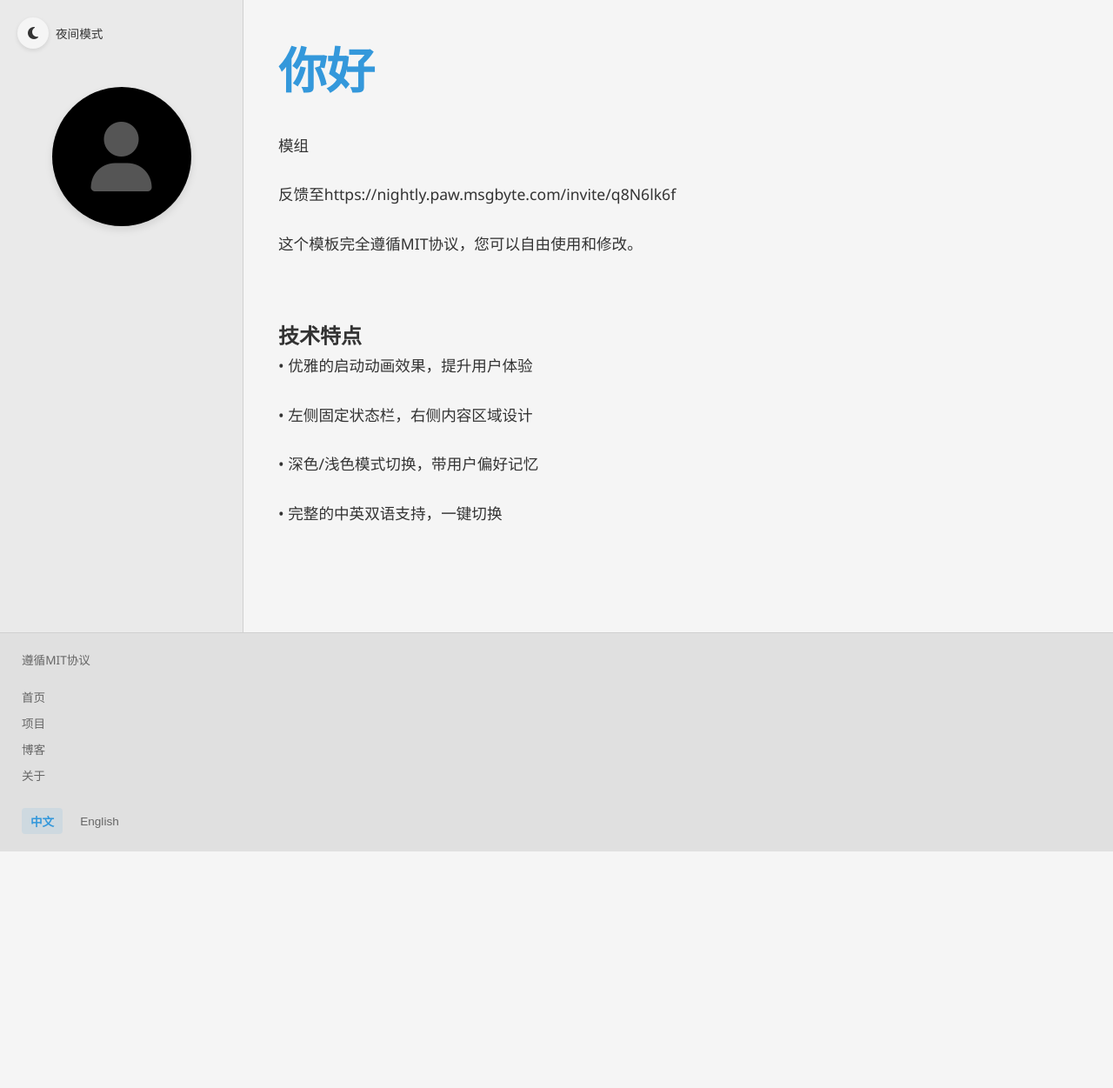
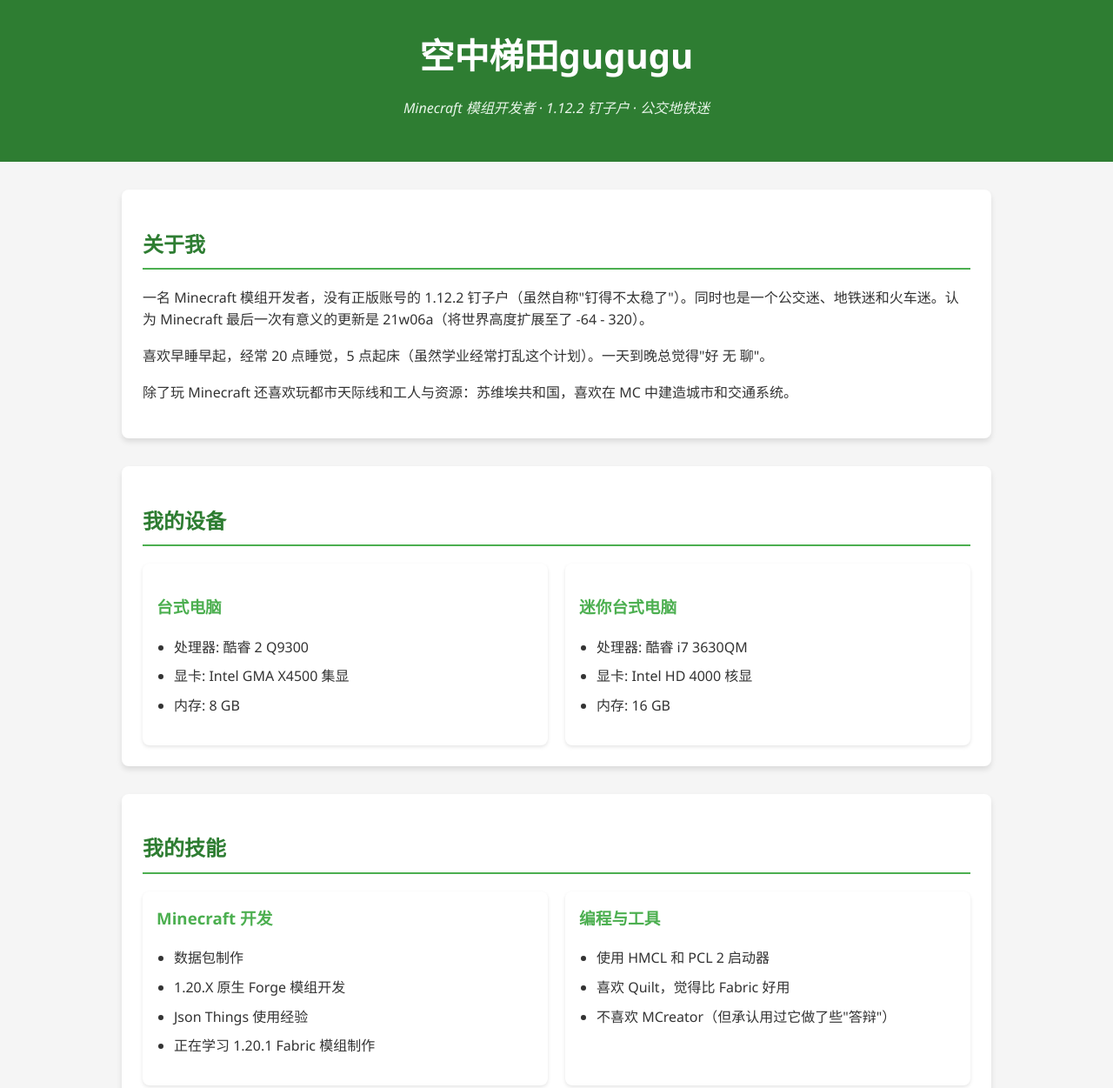
Before and after one commit to kongzhongtitian/kongzhongtitian.github.io, a plain HTML site: page index.html in a window 1280 px wide. Shown: the top 1251 px of the page at 87% size. Before the commit the page ends 979 px from the top, so only its background shows below. Drawn offline with Linux system fonts and the light colour scheme.

Commit message:
Update index.html

```diff
--- a/index.html
+++ b/index.html
@@ -3,449 +3,283 @@
 <head>
     <meta charset="UTF-8">
     <meta name="viewport" content="width=device-width, initial-scale=1.0">
-    <title>空中梯田gugugu的个人网站</title>
-    <link rel="stylesheet" href="https://cdnjs.cloudflare.com/ajax/libs/font-awesome/6.4.0/css/all.min.css">
+    <title>空中梯田gugugu - Minecraft 模组开发者</title>
     <style>
         :root {
-            --primary-color: #3498db;
-            --text-color: #333;
-            --bg-color: #f5f5f5;
-            --sidebar-bg: #eaeaea;
-            --border-color: #d0d0d0;
-            --footer-bg: #e0e0e0;
-            --footer-height: 120px; /* 增加高度 */
-        }
-
-        .dark-mode {
-            --primary-color: #3498db;
-            --text-color: #f0f0f0;
-            --bg-color: #1a1a1a;
-            --sidebar-bg: #222;
-            --border-color: #444;
-            --footer-bg: #121212;
-        }
-
-        * {
-            margin: 0;
-            padding: 0;
-            box-sizing: border-box;
-            transition: background-color 0.3s, color 0.3s, opacity 0.5s, transform 0.5s;
+            --primary-color: #2e7d32;   /* 主要颜色 */
+            --secondary-color: #4caf50; /* 次要颜色 */
+            --background-color: #f5f5f5; /* 背景颜色 */
+            --text-color: #333;         /* 文字颜色 */
+            --light-text: #757575;      /* 浅色文字 */
+            --card-bg: #ffffff;         /* 卡片背景 */
         }
 
         body {
-            font-family: 'Segoe UI', 'Microsoft YaHei', sans-serif;
-            background-color: var(--bg-color);
+            font-family: 'Segoe UI', Tahoma, Geneva, Verdana, sans-serif;
+            line-height: 1.6;
+            margin: 0;
+            padding: 0;
+            background-color: var(--background-color);
             color: var(--text-color);
-            line-height: 1.6;
-            overflow-x: hidden;
-            min-height: 100vh;
-            display: flex;
-            flex-direction: column;
         }
 
-        /* 页面加载动画 */
-        @keyframes fadeIn {
-            from { opacity: 0; transform: translateY(20px); }
-            to { opacity: 1; transform: translateY(0); }
+        .container {
+            max-width: 1000px;
+            margin: 0 auto;
+            padding: 0 20px;
         }
 
-        .main-container {
-            display: flex;
-            flex: 1;
-            width: 100%;
-            animation: fadeIn 0.8s ease-out forwards;
-            opacity: 0;
-        }
-
-        /* 左侧状态栏 - 固定在左侧 */
-        .sidebar {
-            width: 280px;
-            min-width: 280px;
-            background-color: var(--sidebar-bg);
-            padding: 30px 20px;
-            border-right: 1px solid var(--border-color);
-            display: flex;
-            flex-direction: column;
-            align-items: center;
-            position: relative;
-        }
-
-        .avatar {
-            width: 160px;
-            height: 160px;
-            background-color: #000;
-            border-radius: 50%;
-            margin: 70px 0 40px;
-            display: flex;
-            align-items: center;
-            justify-content: center;
-            overflow: hidden;
-            position: relative;
-            box-shadow: 0 4px 10px rgba(0, 0, 0, 0.1);
-        }
-
-        .avatar i {
-            font-size: 5rem;
-            color: #555;
-        }
-
-        /* 模式切换按钮 - 固定在左上角 */
-        .mode-toggle-container {
-            position: absolute;
-            top: 20px;
-            left: 20px;
-            display: flex;
-            align-items: center;
-            gap: 10px;
-            z-index: 10;
-        }
-
-        .mode-toggle {
-            background: none;
-            border: none;
-            color: var(--text-color);
-            cursor: pointer;
-            display: flex;
-            align-items: center;
-            font-size: 0.85rem;
-            gap: 8px;
-        }
-
-        .toggle-circle {
-            width: 36px;
-            height: 36px;
-            border-radius: 50%;
-            background-color: var(--bg-color);
-            display: flex;
-            align-items: center;
-            justify-content: center;
-            box-shadow: 0 2px 5px rgba(0, 0, 0, 0.1);
-        }
-
-        .toggle-circle i {
-            font-size: 1rem;
-        }
-
-        .mode-toggle:hover .toggle-circle {
-            transform: scale(1.05);
-        }
-
-        /* 模式切换提示 - 放在左上角下方 */
-        .mode-notification {
-            position: absolute;
-            top: 65px;
-            left: 0;
-            right: 0;
+        header {
             background-color: var(--primary-color);
             color: white;
+            padding: 2rem 0;
             text-align: center;
-            padding: 8px;
-            font-size: 0.8rem;
-            opacity: 0;
-            transform: translateY(-20px);
-            transition: all 0.3s ease;
-            border-radius: 0 0 4px 4px;
-            z-index: 5;
-        }
-
-        .mode-notification.show {
-            opacity: 1;
-            transform: translateY(0);
-        }
-
-        /* 右侧内容区域 */
-        .main-content {
-            flex: 1;
-            padding: 50px 40px;
-            display: flex;
-            flex-direction: column;
-            overflow: auto;
+            margin-bottom: 2rem;
         }
 
         h1 {
-            font-size: 3.5rem;
-            margin-bottom: 40px;
-            color: var(--primary-color);
-            text-align: left;
-            font-weight: 600;
-            letter-spacing: -1px;
-            line-height: 1.1;
+            margin: 0;
+            font-size: 2.5rem;
         }
 
-        .content-section {
-            margin-bottom: 40px;
-            max-width: 800px;
+        h2 {
+            color: var(--primary-color);
+            border-bottom: 2px solid var(--secondary-color);
+            padding-bottom: 0.5rem;
         }
 
-        .bilingual {
-            margin-bottom: 30px;
+        h3 {
+            color: var(--secondary-color);
         }
 
-        .bilingual p {
-            margin-bottom: 25px;
-            font-size: 1.1rem;
-            line-height: 1.8;
+        .tagline {
+            font-style: italic;
+            color: #e8f5e9;
         }
 
-        .bilingual p:last-child {
-            color: #666;
-            font-style: italic;
+        section {
+            background-color: var(--card-bg);
+            border-radius: 8px;
+            box-shadow: 0 4px 6px rgba(0, 0, 0, 0.1);
+            padding: 1.5rem;
+            margin-bottom: 2rem;
         }
 
-        .dark-mode .bilingual p:last-child {
-            color: #aaa;
+        .flex-container {
+            display: flex;
+            flex-wrap: wrap;
+            gap: 20px;
         }
 
-        /* 底部栏 - 垂直排列，左对齐 */
-        footer {
-            background-color: var(--footer-bg);
-            min-height: var(--footer-height);
-            padding: 20px 25px;
-            border-top: 1px solid var(--border-color);
-            font-size: 0.85rem;
-            display: flex;
-            flex-direction: column;
-            align-items: flex-start;
-            gap: 12px;
+        .card {
+            flex: 1 1 300px;
+            background-color: var(--card-bg);
+            border-radius: 8px;
+            box-shadow: 0 2px 4px rgba(0, 0, 0, 0.1);
+            padding: 1rem;
         }
 
-        .footer-section {
-            display: flex;
-            flex-direction: column;
-            align-items: flex-start;
-            width: 100%;
+        .project, .skill-category {
+            margin-bottom: 1.5rem;
         }
 
-        .license {
-            color: #666;
-            font-size: 0.85rem;
-            margin-bottom: 10px;
+        .project h3, .skill-category h3 {
+            margin-top: 0;
         }
 
-        .dark-mode .license {
-            color: #aaa;
+        .likes-dislikes {
+            display: flex;
+            flex-wrap: wrap;
+            gap: 20px;
         }
 
-        .footer-links {
-            display: flex;
-            flex-direction: column;
-            gap: 8px;
-            margin-bottom: 15px;
+        .likes, .dislikes {
+            flex: 1 1 300px;
         }
 
-        .footer-links a {
-            color: #666;
-            text-decoration: none;
-            transition: color 0.3s;
-            font-size: 0.85rem;
+        ul {
+            padding-left: 20px;
         }
 
-        .dark-mode .footer-links a {
-            color: #aaa;
+        li {
+            margin-bottom: 0.5rem;
         }
 
-        .footer-links a:hover {
+        a {
             color: var(--primary-color);
+            text-decoration: none;
         }
 
-        .lang-switch {
-            display: flex;
-            gap: 10px;
+        a:hover {
+            text-decoration: underline;
         }
 
-        .lang-switch button {
-            background: none;
-            border: none;
-            color: #666;
-            cursor: pointer;
-            font-size: 0.85rem;
-            padding: 5px 10px;
-            border-radius: 4px;
-            transition: all 0.3s;
+        footer {
+            text-align: center;
+            padding: 2rem 0;
+            color: var(--light-text);
+            font-size: 0.9rem;
         }
 
-        .dark-mode .lang-switch button {
-            color: #aaa;
-        }
-
-        .lang-switch button.active {
-            color: var(--primary-color);
-            background-color: rgba(52, 152, 219, 0.1);
-            font-weight: bold;
+        @media (max-width: 768px) {
+            .flex-container, .likes-dislikes {
+                flex-direction: column;
+            }
         }
     </style>
 </head>
 <body>
-    <div class="main-container">
-        <!-- 左侧状态栏 - 固定在左侧 -->
-        <aside class="sidebar">
-            <!-- 模式切换按钮和文字 -->
-            <div class="mode-toggle-container">
-                <button class="mode-toggle" id="modeToggle">
-                    <div class="toggle-circle">
-                        <i class="fas fa-moon"></i>
-                    </div>
-                    <span id="modeText">夜间模式</span>
-                </button>
-            </div>
+    <header>
+        <div class="container">
+            <h1>空中梯田gugugu</h1>
+            <p class="tagline">Minecraft 模组开发者 · 1.12.2 钉子户 · 公交地铁迷</p>
+        </div>
+    </header>
 
-            <!-- 模式切换提示 -->
-            <div class="mode-notification" id="modeNotification"></div>
+    <div class="container">
+        <section id="about">
+            <h2>关于我</h2>
+            <p>一名 Minecraft 模组开发者，没有正版账号的 1.12.2 钉子户（虽然自称"钉得不太稳了"）。同时也是一个公交迷、地铁迷和火车迷。认为 Minecraft 最后一次有意义的更新是 21w06a（将世界高度扩展至了 -64 - 320）。</p>
+            <p>喜欢早睡早起，经常 20 点睡觉，5 点起床（虽然学业经常打乱这个计划）。一天到晚总觉得"好 无 聊"。</p>
+            <p>除了玩 Minecraft 还喜欢玩都市天际线和工人与资源：苏维埃共和国，喜欢在 MC 中建造城市和交通系统。</p>
+        </section>
 
-            <div class="avatar">
-                <i class="fas fa-user"></i>
-            </div>
-        </aside>
-
-        <!-- 右侧内容区域 -->
-        <main class="main-content">
-            <h1 class="lang-zh">你好</h1>
-            <h1 class="lang-en">你好</h1>
-
-            <div class="content-section">
-                <div class="bilingual" id="introText">
-                    <p class="lang-zh">模组</p>
-                    <p class="lang-en">反馈</p>
-
-                    <p class="lang-zh">反馈至https://nightly.paw.msgbyte.com/invite/q8N6lk6f</p>
-                    <p class="lang-en">https://nightly.paw.msgbyte.com/invite/q8N6lk6f</p>
-
-                    <p class="lang-zh">这个模板完全遵循MIT协议，您可以自由使用和修改。</p>
-                    <p class="lang-en">This template fully adheres to the MIT license, allowing you to use and modify it freely.</p>
+        <section id="hardware">
+            <h2>我的设备</h2>
+            <div class="flex-container">
+                <div class="card">
+                    <h3>台式电脑</h3>
+                    <ul>
+                        <li>处理器: 酷睿 2 Q9300</li>
+                        <li>显卡: Intel GMA X4500 集显</li>
+                        <li>内存: 8 GB</li>
+                    </ul>
+                </div>
+                <div class="card">
+                    <h3>迷你台式电脑</h3>
+                    <ul>
+                        <li>处理器: 酷睿 i7 3630QM</li>
+                        <li>显卡: Intel HD 4000 核显</li>
+                        <li>内存: 16 GB</li>
+                    </ul>
                 </div>
             </div>
+        </section>
 
-            <div class="content-section">
-                <div class="bilingual" id="featureText">
-                    <h2 class="lang-zh">技术特点</h2>
-                    <h2 class="lang-en">Technical Features</h2>
-
-                    <p class="lang-zh">• 优雅的启动动画效果，提升用户体验</p>
-                    <p class="lang-en">• Elegant launch animation to enhance user experience</p>
-
-                    <p class="lang-zh">• 左侧固定状态栏，右侧内容区域设计</p>
-                    <p class="lang-en">• Fixed left sidebar with content area on the right</p>
-
-                    <p class="lang-zh">• 深色/浅色模式切换，带用户偏好记忆</p>
-                    <p class="lang-en">• Dark/light mode switching with user preference memory</p>
-
-                    <p class="lang-zh">• 完整的中英双语支持，一键切换</p>
-                    <p class="lang-en">• Complete bilingual support with one-click switching</p>
+        <section id="skills">
+            <h2>我的技能</h2>
+            <div class="flex-container">
+                <div class="skill-category card">
+                    <h3>Minecraft 开发</h3>
+                    <ul>
+                        <li>数据包制作</li>
+                        <li>1.20.X 原生 Forge 模组开发</li>
+                        <li>Json Things 使用经验</li>
+                        <li>正在学习 1.20.1 Fabric 模组制作</li>
+                    </ul>
+                </div>
+                <div class="skill-category card">
+                    <h3>编程与工具</h3>
+                    <ul>
+                        <li>使用 HMCL 和 PCL 2 启动器</li>
+                        <li>喜欢 Quilt，觉得比 Fabric 好用</li>
+                        <li>不喜欢 MCreator（但承认用过它做了些"答辩"）</li>
+                    </ul>
                 </div>
             </div>
-        </main>
+        </section>
+
+        <section id="projects">
+            <h2>我的项目</h2>
+            <div class="project">
+                <h3>不要饿死4 (Don't Starve 4)</h3>
+                <p>使用 Json Things 制作的模组，于 2025 年 3 月份完成。</p>
+            </div>
+            <div class="project">
+                <h3>不要饿死4：重生 (Don't Starve 4: Reborn)</h3>
+                <p>使用原生 Forge 模组技术重制的版本，于 2025 年下半暑假完成。</p>
+            </div>
+            <div class="project">
+                <h3>鸭子科技 (原工业追加)</h3>
+                <p>科技类模组项目，最初诞生于 2024 年劳动节，多次延期后计划于 2025 年 10 月份发布，但"说不定还要拖到 2026 年寒假"。</p>
+            </div>
+            <div class="project">
+                <h3>刷怪蛋配方 (Spawn Eggs Recipes)</h3>
+                <p>与团队共同开发的模组。</p>
+            </div>
+            <div class="project">
+                <h3>配方追加-盐块</h3>
+                <p>于 2024 年发布在百科的第一个配方追加。</p>
+            </div>
+        </section>
+
+        <section id="teams">
+            <h2>我的团队</h2>
+            <div class="flex-container">
+                <div class="card">
+                    <h3>田野工坊</h3>
+                    <p>参与开发和合作的模组开发团队。</p>
+                </div>
+                <div class="card">
+                    <h3>The Duck Team</h3>
+                    <p>组建和参与的开发团队，致力于 Minecraft 模组开发。</p>
+                </div>
+            </div>
+        </section>
+
+        <section id="preferences">
+            <h2>喜好与厌恶</h2>
+            <div class="likes-dislikes">
+                <div class="likes">
+                    <h3>喜欢</h3>
+                    <ul>
+                        <li>科技类模组</li>
+                        <li>Quilt（觉得比 Fabric 好用）</li>
+                        <li>建造城市和交通系统</li>
+                        <li>都市天际线和工人与资源：苏维埃共和国</li>
+                        <li>起床战争（虽然PVP技术不太好）</li>
+                        <li>做整合包（虽然从未在百科审核通过）</li>
+                    </ul>
+                </div>
+                <div class="dislikes">
+                    <h3>不喜欢</h3>
+                    <ul>
+                        <li>MCreator</li>
+                        <li>迷你世界</li>
+                        <li>网易我的世界</li>
+                        <li>魔法和冒险类模组</li>
+                    </ul>
+                </div>
+            </div>
+        </section>
+
+        <section id="history">
+            <h2>个人经历</h2>
+            <ul>
+                <li><strong>2018年</strong>: 通过抖音发现MC和迷你世界，下载盗版MC，之后玩了半年迷你世界</li>
+                <li><strong>2018-2023年</strong>: 用电视看MC视频小毅，了解但未实际玩过很多模组</li>
+                <li><strong>2023年</strong>: 在电脑上安装Java 8和HMCL，开始玩Minecraft 1.12.2 + Forge</li>
+                <li><strong>2023年</strong>: 发现PCL 2和百科，注册账号，开始发B站视频（现有71粉丝）</li>
+                <li><strong>2024年</strong>: 发布配方追加-盐块，开始鸭子科技项目</li>
+                <li><strong>2025年</strong>: 学会使用Json Things和原生Forge模组开发，重启鸭子科技项目</li>
+            </ul>
+        </section>
+
+        <section id="contact">
+            <h2>联系我</h2>
+            <p>您可以通过以下方式找到我：</p>
+            <ul>
+                <li>MC百科: 空中梯田gugugu</li>
+                <li>B站: 有71个粉丝（2023年愚人节前一天开始发视频）</li>
+                <li>可能使用的邮箱: 企鹅邮箱（曾因注册百科账号特意下过网易邮箱但发现不能用）</li>
+            </ul>
+        </section>
     </div>
 
-    <!-- 底部栏 - 垂直排列，左对齐 -->
     <footer>
-        <div class="footer-section">
-            <div class="license">遵循MIT协议</div>
-        </div>
-
-        <div class="footer-section">
-            <div class="footer-links">
-                <a href="index.html" class="lang-zh">首页</a>
-                <a href="index.html" class="lang-en">Home</a>
-                <a href="#" class="lang-zh">项目</a>
-                <a href="#" class="lang-en">Projects</a>
-                <a href="#" class="lang-zh">博客</a>
-                <a href="#" class="lang-en">Blog</a>
-                <a href="#" class="lang-zh">关于</a>
-                <a href="#" class="lang-en">About</a>
-            </div>
-        </div>
-
-        <div class="footer-section">
-            <div class="lang-switch">
-                <button id="zhBtn" class="active">中文</button>
-                <button id="enBtn">English</button>
-            </div>
+        <div class="container">
+            <p>© 2025 空中梯田gugugu | 本页面托管于 GitHub Pages</p>
         </div>
     </footer>
-
-    <script>
-        // 页面加载后执行
-        document.addEventListener('DOMContentLoaded', function() {
-            // 夜间模式切换功能
-            const modeToggle = document.getElementById('modeToggle');
-            const modeText = document.getElementById('modeText');
-            const modeNotification = document.getElementById('modeNotification');
-            const body = document.body;
-
-            // 检查本地存储中是否有模式设置
-            if (localStorage.getItem('darkMode') === 'enabled') {
-                body.classList.add('dark-mode');
-                updateModeUI();
-            }
-
-            modeToggle.addEventListener('click', () => {
-                body.classList.toggle('dark-mode');
-
-                // 更新当前语言下的通知文本
-                const currentLang = localStorage.getItem('lang') || 'zh';
-                if (body.classList.contains('dark-mode')) {
-                    modeNotification.textContent = currentLang === 'zh' ? '已切换至夜间模式！' : 'Switched to Night Mode!';
-                    localStorage.setItem('darkMode', 'enabled');
-                } else {
-                    modeNotification.textContent = currentLang === 'zh' ? '已切换至日间模式！' : 'Switched to Day Mode!';
-                    localStorage.setItem('darkMode', 'disabled');
-                }
-
-                modeNotification.classList.add('show');
-                updateModeUI();
-
-                // 3秒后隐藏通知
-                setTimeout(() => {
-                    modeNotification.classList.remove('show');
-                }, 3000);
-            });
-
-            function updateModeUI() {
-                const currentLang = localStorage.getItem('lang') || 'zh';
-                if (body.classList.contains('dark-mode')) {
-                    modeText.textContent = currentLang === 'zh' ? '日间模式' : 'Light Mode';
-                    modeToggle.querySelector('i').className = 'fas fa-sun';
-                } else {
-                    modeText.textContent = currentLang === 'zh' ? '夜间模式' : 'Dark Mode';
-                    modeToggle.querySelector('i').className = 'fas fa-moon';
-                }
-            }
-
-            // 语言切换功能
-            const zhBtn = document.getElementById('zhBtn');
-            const enBtn = document.getElementById('enBtn');
-
-            // 初始化语言
-            let currentLang = localStorage.getItem('lang') || 'zh';
-            setLanguage(currentLang);
-
-            zhBtn.addEventListener('click', () => {
-                setLanguage('zh');
-                localStorage.setItem('lang', 'zh');
-                updateModeUI(); // 更新模式按钮文本
-            });
-
-            enBtn.addEventListener('click', () => {
-                setLanguage('en');
-                localStorage.setItem('lang', 'en');
-                updateModeUI(); // 更新模式按钮文本
-            });
-
-            function setLanguage(lang) {
-                // 更新按钮状态
-                zhBtn.classList.toggle('active', lang === 'zh');
-                enBtn.classList.toggle('active', lang === 'en');
-
-                // 切换内容显示
-                document.querySelectorAll('.lang-zh').forEach(el => {
-                    el.style.display = lang === 'zh' ? 'block' : 'none';
-                });
-
-                document.querySelectorAll('.lang-en').forEach(el => {
-                    el.style.display = lang === 'en' ? 'block' : 'none';
-                });
-            }
-        });
-    </script>
 </body>
 </html>
```
